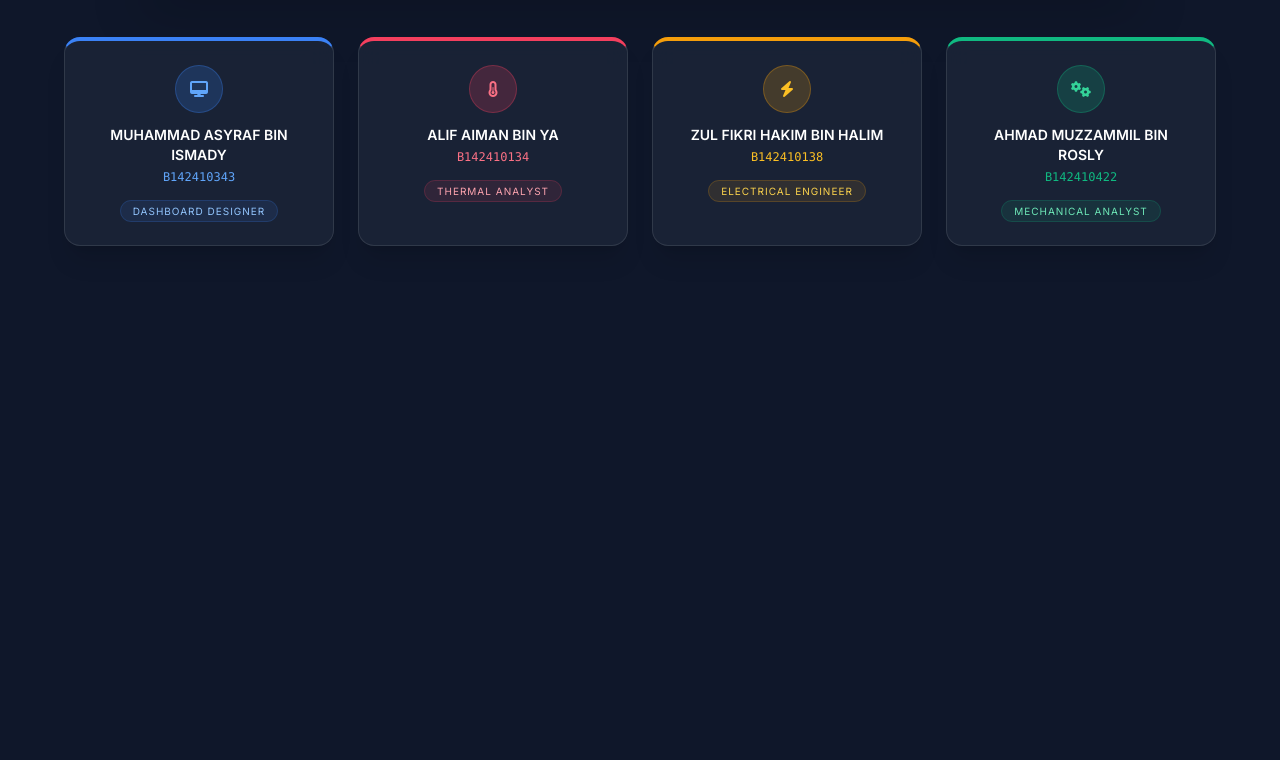
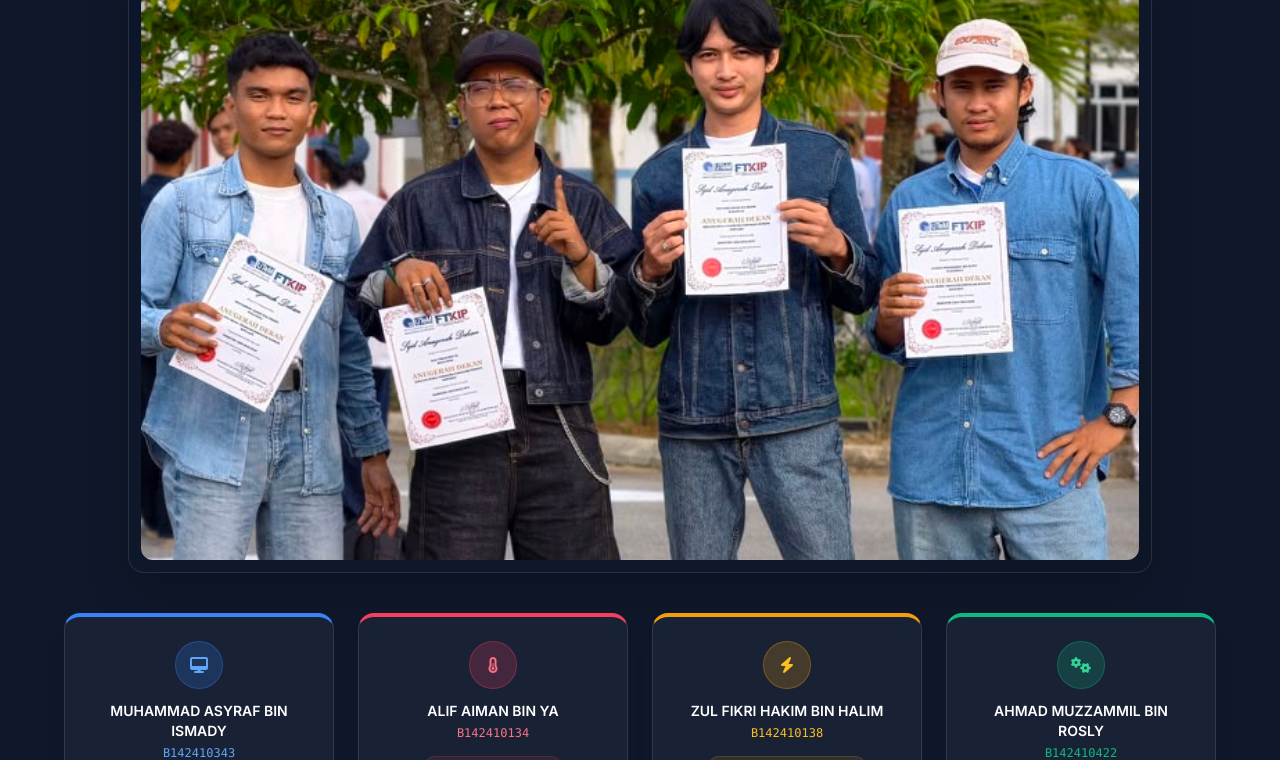
Before and after one commit to Faristt/gmaw-dashboard, a plain HTML site: page index.html in a window 1280 px wide. Shown: the part 1814-2574 px from the top of the page. Before the commit the page ends 2172 px from the top, so only its background shows below. Drawn offline with nearby package versions, Linux system fonts and the light colour scheme.

Commit message:
Update index.html

```diff
--- a/index.html
+++ b/index.html
@@ -171,7 +171,7 @@
                 <h2 class="font-heading text-3xl font-bold mb-8 text-center text-white drop-shadow-lg">Quality Assurance Team</h2>
 
                 <div class="glass-card p-3 mb-10 w-full max-w-5xl mx-auto flex justify-center border border-white/10 shadow-2xl rounded-2xl overflow-hidden bg-slate-900 relative">
-                    <img src="WhatsApp Image 2026-06-19 at 22.35.24.jpeg" alt="GMAW Quality Assurance Team" class="w-full h-auto max-h-[600px] object-cover rounded-xl shadow-inner relative z-10">
+                    <img src="team.jpeg" alt="GMAW Quality Assurance Team" class="w-full h-auto max-h-[600px] object-cover rounded-xl shadow-inner relative z-10">
                     <div class="absolute -top-20 -left-20 w-64 h-64 bg-brand-primary rounded-full mix-blend-multiply filter blur-[100px] opacity-40"></div>
                     <div class="absolute -bottom-20 -right-20 w-64 h-64 bg-brand-accent rounded-full mix-blend-multiply filter blur-[100px] opacity-40"></div>
                 </div>
```
